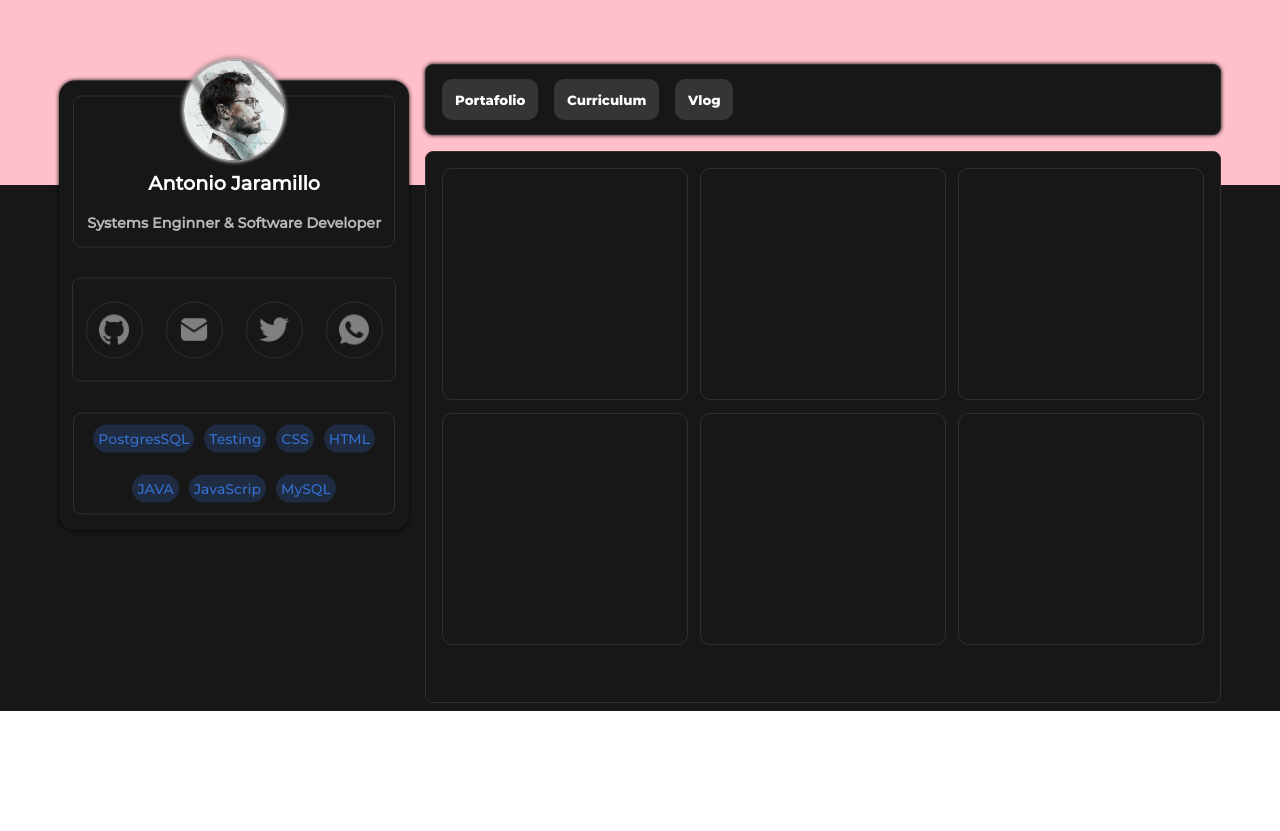
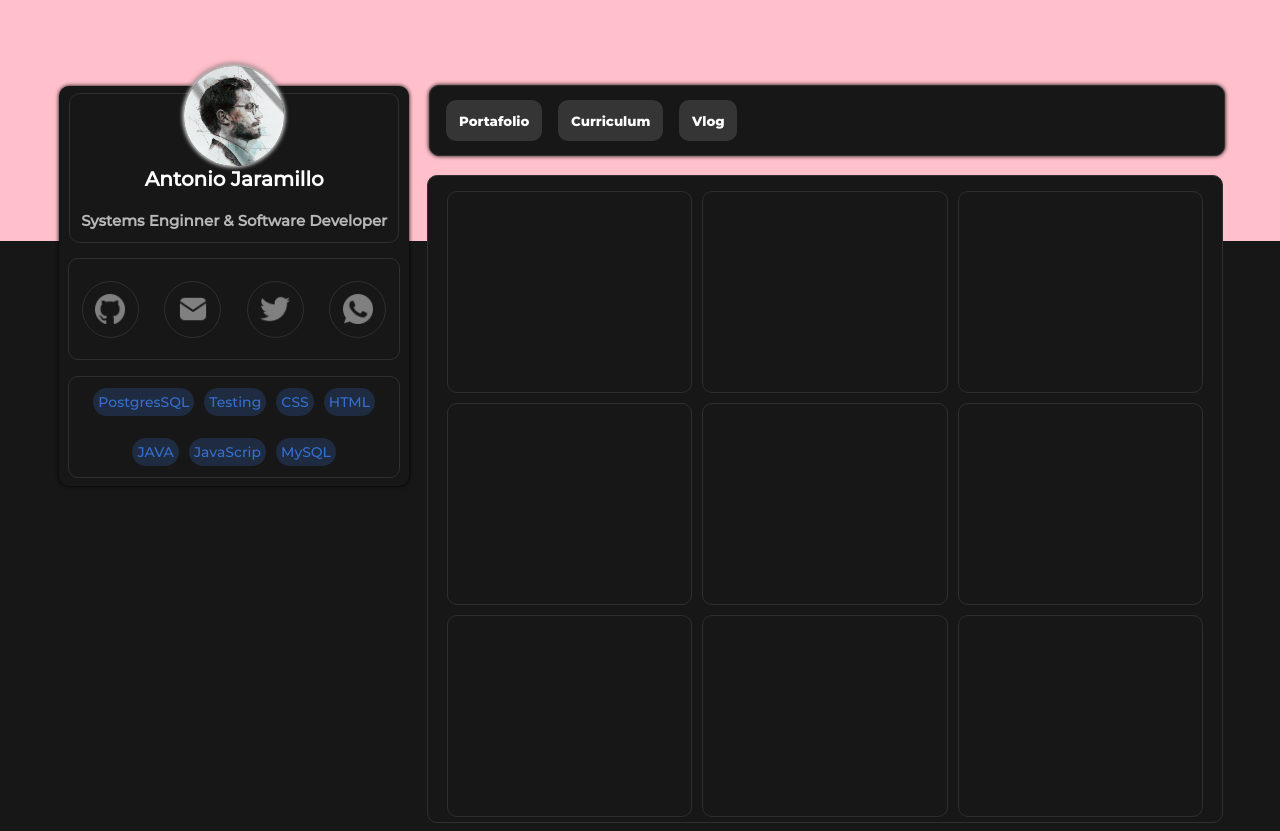
Before and after one commit to Drako9159/my_web, a React (Create React App) app: page / in a window 1280 px wide. Before the commit the page ends 800 px from the top, so only its background shows below. Built offline with nearby package versions, Linux system fonts and the light colour scheme.

Commit message:
web app complete

```diff
--- a/src/components/ContainerApp.module.css
+++ b/src/components/ContainerApp.module.css
@@ -2,8 +2,8 @@
   display: flex;
   align-items: center;
   justify-content: center;
-
-  background: linear-gradient(180deg, #FFC0CB 26%, #171717 26%);
+  min-width: 330px;
+  background: linear-gradient(180deg, #FFC0CB 29%, #171717 29%);
   color: white;
   margin: 0;
   padding: 0;
@@ -12,6 +12,6 @@
   .containerApp{
     flex-direction: column;
 
-    background: linear-gradient(180deg, #FFC0CB 20%, #171717 20%);
+    background: linear-gradient(180deg, #FFC0CB 10%, #171717 10%);
   }
 }
--- a/src/components/Links.module.css
+++ b/src/components/Links.module.css
@@ -15,13 +15,14 @@
   align-items: center;
   background-color: #171717;
   border: 1px solid rgb(49, 46, 46);
-  border-radius: 0.5rem;
+  border-radius: 10px;
   width: 62vw;
-  margin: 0.5em;
-  margin-top: 4rem;
-  margin-bottom: 1rem;
+  margin-left: 10px;
+  margin-top: 85px;
+  margin-bottom: 19px;
   height: 69px;
   filter: drop-shadow(0px 0px 2px black);
+  min-width: 330px;
 }
 .buttonTo {
   text-decoration: none;
@@ -42,7 +43,7 @@
 @media screen and (max-width: 901px) {
   .container {
     justify-content: center;
-
+    margin-top: 0;
     width: 90vw;
   }
   .buttonTo {
--- a/src/components/Myself.js
+++ b/src/components/Myself.js
@@ -6,8 +6,7 @@ import githubBlack from "../assets/icons/github-black.png";
 import mailBlack from "../assets/icons/mail-black.png";
 import twitterBlack from "../assets/icons/twitter-black.png";
 import whatsappBlack from "../assets/icons/whatsapp-black.png";
-import SendWhatsapp from "./SendWhatsapp";
-import { useEffect } from "react";
+
 
 
 const drako = {
@@ -21,19 +20,8 @@ const drako = {
   description: "Systems Enginner & Software Developer",
 };
 
-function handleScroll(e) {
-  e.preventDefault();
-  let val0 = document.querySelector("#container")
-  val0.className = styles.changePosition
-  console.log("lol")
-}
-window.addEventListener("mouseUp", handleScroll);
 
 //window.scroll({top: -100, left: 100, behavior: "smooth"})
-
-
-
-
 
 
 class Myself extends React.Component {
@@ -50,24 +38,24 @@ class Myself extends React.Component {
           </section>
         </section>
         <section className={styles.linksSocial}>
-          <a href={drako.github} target="_blank">
+          <a href={drako.github} target="_blank" rel="noreferrer">
             <div>
               <img src={githubBlack} alt="github"></img>
             </div>
           </a>
           <a href={`mailto:${drako.email}`}>
             <div>
-              <img src={mailBlack} alt="mail"></img>
+              <img src={mailBlack} alt="mail" rel="noreferrer"></img>
             </div>
           </a>
-          <a href={drako.twitter} target="_blank">
+          <a href={drako.twitter} target="_blank" rel="noreferrer">
             <div>
-              <img src={twitterBlack} alt="twitter"></img>
+              <img src={twitterBlack} alt="twitter" rel="noreferrer"></img>
             </div>
           </a>
-          <a href={`whatsapp://send/?phone=${drako.num}`} target="_blank">
+          <a href={`whatsapp://send/?phone=${drako.num}`} target="_blank" rel="noreferrer">
             <div>
-              <img src={whatsappBlack} alt="whatsapp"></img>
+              <img src={whatsappBlack} alt="whatsapp" rel="noreferrer"></img>
             </div>
           </a>
         </section>
--- a/src/components/Myself.module.css
+++ b/src/components/Myself.module.css
@@ -8,20 +8,21 @@
 }
 .container {
   display: flex;
-
   align-items: center;
   justify-content: space-around;
   background-color: #171717;
   flex-direction: column;
-  border-radius: 1rem;
-  margin: 0.5rem;
-  margin-top: -8rem;
-  width: 350px;
-  height: 450px;
+  border-radius: 10px;
+  margin: 10px;
+  margin-top: -250px;
+
+  height: 400px;
   filter: drop-shadow(0px 0px 2px black);
   z-index: 100;
   position: sticky;
-  top: 10vh;
+  top: 30px;
+  min-width: 350px;
+  box-sizing: border-box;
 }
 
 .description {
@@ -30,12 +31,15 @@
   justify-content: center;
   align-items: center;
   width: 320px;
+  box-sizing: border-box;
+
   height: 150px;
   background-color: transparent;
   border: 1px solid rgb(49, 46, 46);
   font-family: montserrat;
-  border-radius: 0.5rem;
-
+  border-radius: 10px;
+  box-sizing: border-box;
+  min-width: 330px;
 }
 .description div {
   display: flex;
@@ -58,12 +62,12 @@
   text-align: center;
   top: 30px;
 }
-.description section > h3{
+.description section > h3 {
   color: white;
-  font-size: 1.2rem;
+  font-size: 20px;
 }
-.description section > h4{
-  font-size: 0.9rem;
+.description section > h4 {
+  font-size: 15px;
   color: rgb(184, 184, 184);
 }
 .linksSocial {
@@ -73,9 +77,10 @@
   width: 320px;
   height: 100px;
   background-color: transparent;
-  border-radius: 0.5rem;
-  padding: 1px;
+  border-radius: 10px;
+
   border: 1px solid rgb(49, 46, 46);
+  min-width: 330px;
 }
 .linksSocial div {
   display: flex;
@@ -111,8 +116,9 @@
   height: 100px;
   background-color: transparent;
   font-size: 1.5rem;
-  border-radius: 0.5rem;
+  border-radius: 10px;
   border: 1px solid rgb(49, 46, 46);
+  min-width: 330px;
 }
 .habilitis p {
   font-family: montserrat;
@@ -123,47 +129,36 @@
   background-color: #1e2b41;
   border-radius: 20px;
 }
-.changePosition{
-  display: flex;
-  align-items: center;
-  justify-content: space-around;
-  background-color: #171717;
-  flex-direction: column;
-  border-radius: 1rem;
-  margin: 0.5rem;
-  margin-top: -8rem;
-  width: 350px;
-  height: 450px;
-  filter: drop-shadow(0px 0px 2px black);
-  z-index: 100;
-  position: relative;
-  top: 10vh;
-}
-@media screen and (max-width: 901px){
-  .container{
+
+@media screen and (max-width: 901px) {
+  .container {
+
     width: 90vw;
+    height: 360px;
+    position: static;
 
+    margin-top: 100px;
+  }
 
-    height: 340px;
-
-  }
-  .description{
+  .description {
     margin: 10px 0 10px 0;
     width: 85vw;
-    height: 130px;
+    height: 150px;
+  }
+  .description h3{
+    margin-top: 20px;
+  }
 
-  }
-  .linksSocial{
+  .linksSocial {
     width: 85vw;
     height: 80px;
     margin: 0 0 10px 0;
   }
-  .linksSocial div{
+  .linksSocial div {
     width: 50px;
     height: 50px;
-
   }
-  .habilitis{
+  .habilitis {
     width: 85vw;
     height: 100px;
     margin: 0 0 10px 0;
--- a/src/components/Portafolio.js
+++ b/src/components/Portafolio.js
@@ -1,16 +1,15 @@
 import React from "react";
-
 import styles from "./Portafolio.module.css";
 
 class Portafolio extends React.Component {
-
   render() {
-
     return (
       <div className={styles.container}>
         <h2>{this.props.titles}</h2>
-
         <div>
+          <article></article>
+          <article></article>
+          <article></article>
           <article></article>
           <article></article>
           <article></article>
--- a/src/components/Portafolio.module.css
+++ b/src/components/Portafolio.module.css
@@ -15,10 +15,8 @@
   border: 1px solid rgb(49, 46, 46);
   width: 62vw;
   margin: 0.5rem;
-  height: 550px;
-
-
-  border-radius: 0.5rem;
+  min-width: 330px;
+  border-radius: 10px;
 }
 .container div {
   display: flex;
@@ -29,16 +27,16 @@
 }
 .container h2 {
   margin: 10px 10px 10px 15px;
-
   font-family: test;
 }
 .container article {
-  margin: 0.4rem;
+  margin: 5px;
   width: 19vw;
-  height: 230px;
-  min-width: 180px;
+  height: 200px;
+  min-width: 220px;
   border-radius: 10px;
   border: 1px solid rgb(49, 46, 46);
+
 
 }
 @media screen and (max-width: 901px){
@@ -48,8 +46,7 @@
 
   }
   .container article {
-
-    box-sizing: border-box;
+    width: 85vw;
   }
 
 }
```
